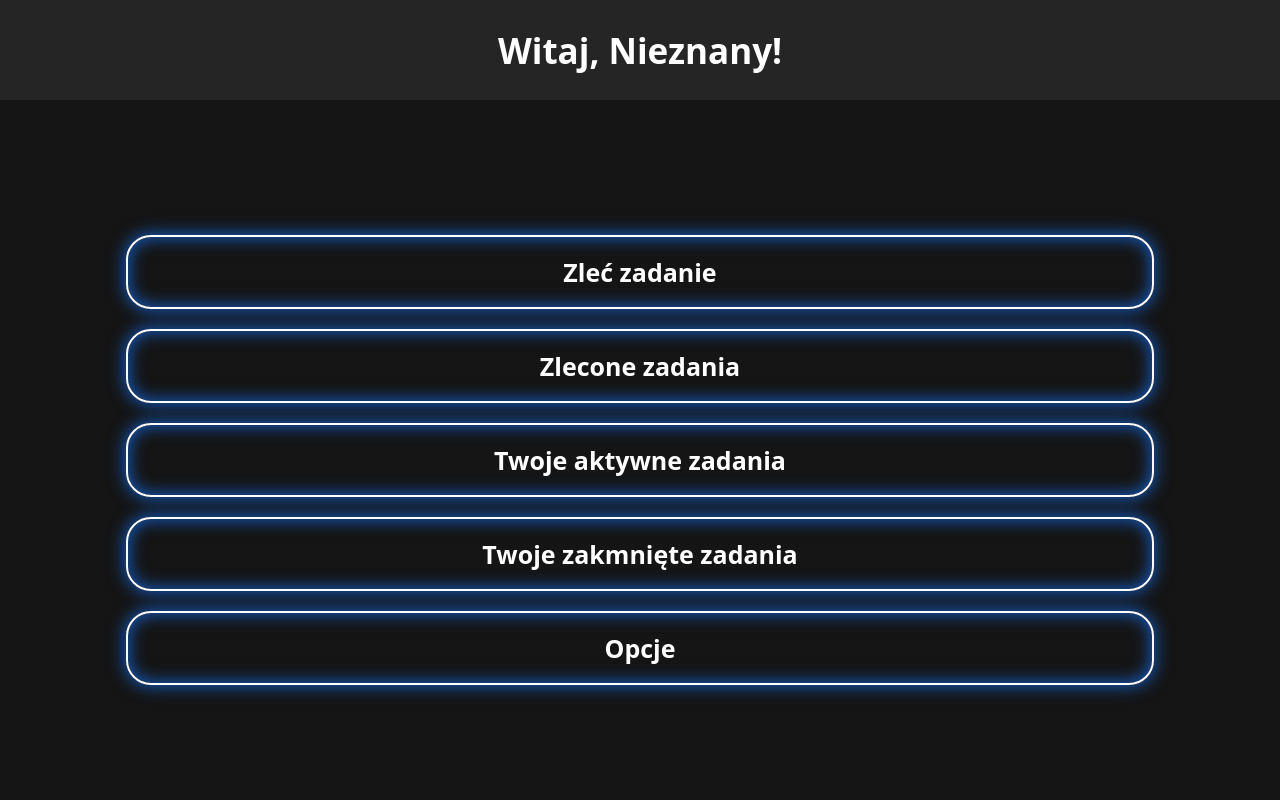
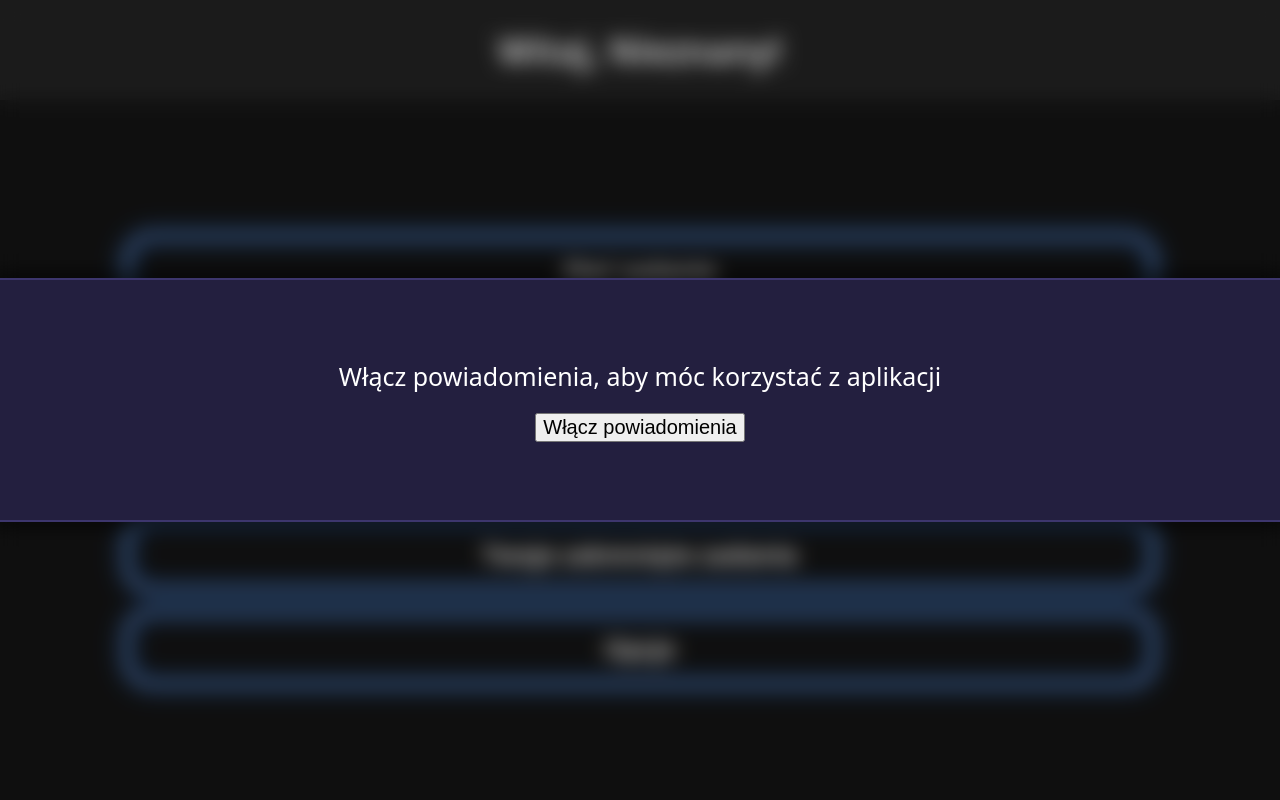
Before and after one commit to bvbka/parts-app, a PHP site: page /public/main.php in a window 1280 px wide. Run offline with PHP 8.4, Linux system fonts and the light colour scheme; the visitor is signed in with stand-in values (Sample User, id 1); data that the repository does not hold is empty.

Commit message:
TASK-1 wymuszenie wlaczenia powiadomien aplikacji

```diff
--- a/public/index.html
+++ b/public/index.html
@@ -78,7 +78,6 @@
 
 <body>
   <div class="container">
-
     <div class="login-panel">
       <form id="loginForm">
         <div class="login-title">Zaloguj się</div>
@@ -132,10 +131,10 @@
       const result = await response.text();
       //messageDiv.innerHTML = result;
       if (result.trim() === "OK") {
-        alert("Zalogowano!");
+        // alert("Zalogowano!");
         window.location.href = "main.php"; // przekierowanie
       } else {
-        alert("Błędne dane.");
+        // alert("Błędne dane.");
       }
 
     });
--- a/public/main.php
+++ b/public/main.php
@@ -110,9 +110,57 @@
         align-items: center;
         color: white;
     }
+    .notifs-blocker{
+        width: 100vw;
+        height: 100vh;
+        background-color: rgba(0, 0, 0, 0.247);
+        backdrop-filter: blur(10px);
+        position: absolute;
+        z-index: 10000;
+        display: flex;
+        justify-content: center;
+        align-items: center;
+    }
+    .notifs-info{
+        width: 100%;
+        min-height: 25%;
+        height: fit-content;
+        padding: 20px;
+        background-color: rgb(35, 31, 63);
+        color: white;
+        display: flex;
+        justify-content: center;
+        align-items: center;
+        flex-direction: column;
+        font-size: 25px;
+        text-align: center;
+        box-shadow: 0 0 16px 8px #00000077;
+        border-top: 2px solid rgba(61, 54, 109, 1);
+        border-bottom: 2px solid rgba(61, 54, 109, 1);
+    }
+
+    #enableNotifsBtn{
+        margin-top: 20px;
+        font-size: 20px;
+    }
+
+    .notifs-response{
+        display: none;
+        margin-top: 20px;
+        font-size: 15px;
+        color: red;
+        font-weight: bold;
+    }
   </style>
 </head>
 <body>
+    <div class="notifs-blocker">
+        <div class="notifs-info">
+            Włącz powiadomienia, aby móc korzystać z aplikacji
+            <button id="enableNotifsBtn">Włącz powiadomienia</button>
+            <div class="notifs-response"></div>
+        </div>
+    </div>
     <div class="welcome">Witaj, <?= $name ?>!</div>
     <div class="options">
         <div class="option">Zleć zadanie</div>
@@ -121,5 +169,31 @@
         <div class="option">Twoje zakmnięte zadania</div>
         <div class="option">Opcje</div>
     </div>
+
+    <script>
+        document.addEventListener('DOMContentLoaded', () => {
+        const notifsBlocker = document.querySelector('.notifs-blocker');
+        const notifsResponse = document.querySelector('.notifs-response');
+
+        if (Notification.permission === 'granted') {
+            notifsBlocker.style.display = 'none';
+        } else {
+            notifsBlocker.style.display = 'flex';
+        }
+
+        document.getElementById('enableNotifsBtn').addEventListener('click', () => {
+            Notification.requestPermission().then(permission => {
+            if (permission === 'granted') {
+                notifsBlocker.style.display = 'none';
+            } else {
+                notifsResponse.style.display = 'block';
+                notifsResponse.innerHTML = 'Nie włączyłeś powiadomień. Aplikacja nie będzie działać!';
+            }
+            });
+        });
+        });
+
+
+    </script>
 </body>
 </html>
```
